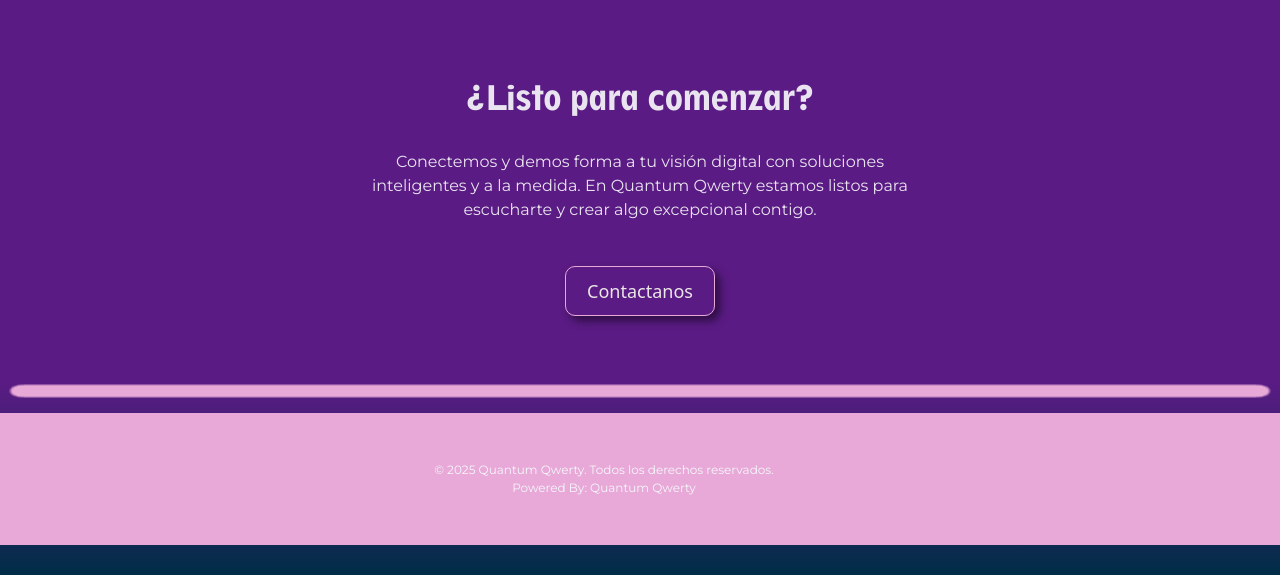
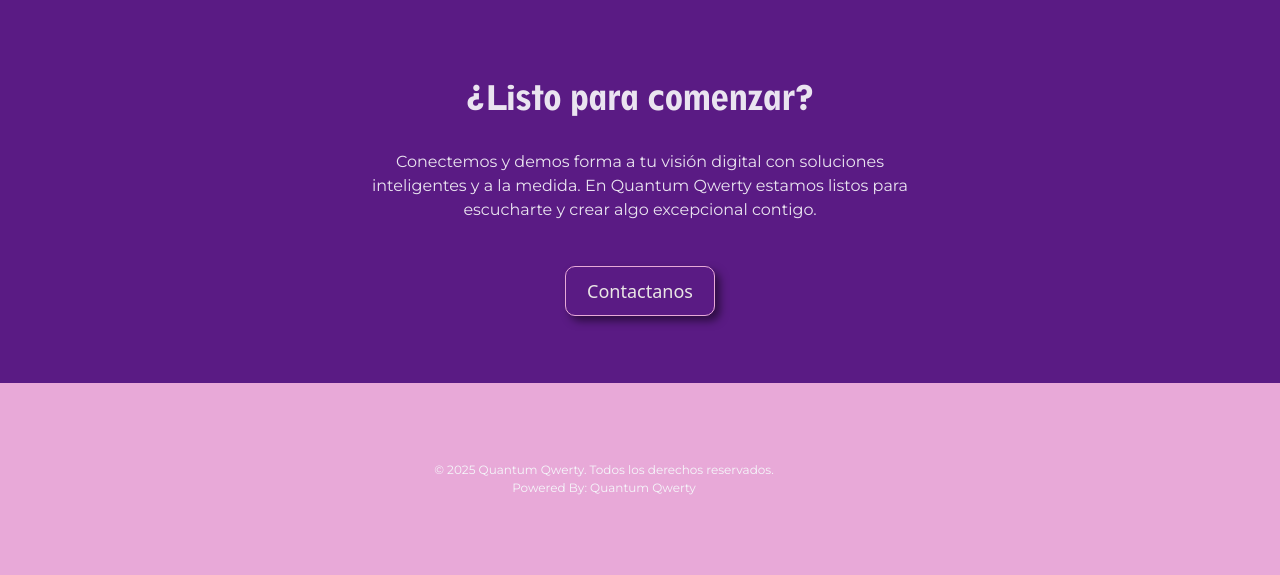
Before and after one commit to MartinGCx27/Quantum-Qwerty, a Django app: page /aboutUs/ in a window 1280 px wide. Shown: the part 3021-3596 px from the top of the page. Run offline with Django 4.2, Linux system fonts and the light colour scheme; parts of the project's set-up code (start-up, migrations or seed data) failed here and were passed over.

Commit message:
Remove footer class aboutUs.css -Zox

```diff
--- a/static/css/aboutUs.css
+++ b/static/css/aboutUs.css
@@ -634,10 +634,3 @@ opacity: 0.4;
         font-size: 1rem;
     }
 }
-
-/* Seccion footer -Fer */
-
-footer {
-    padding: 1.875rem 0 1.875rem 0;
-    background: linear-gradient(180deg, #5A1B84, #002d47);
-}
```
